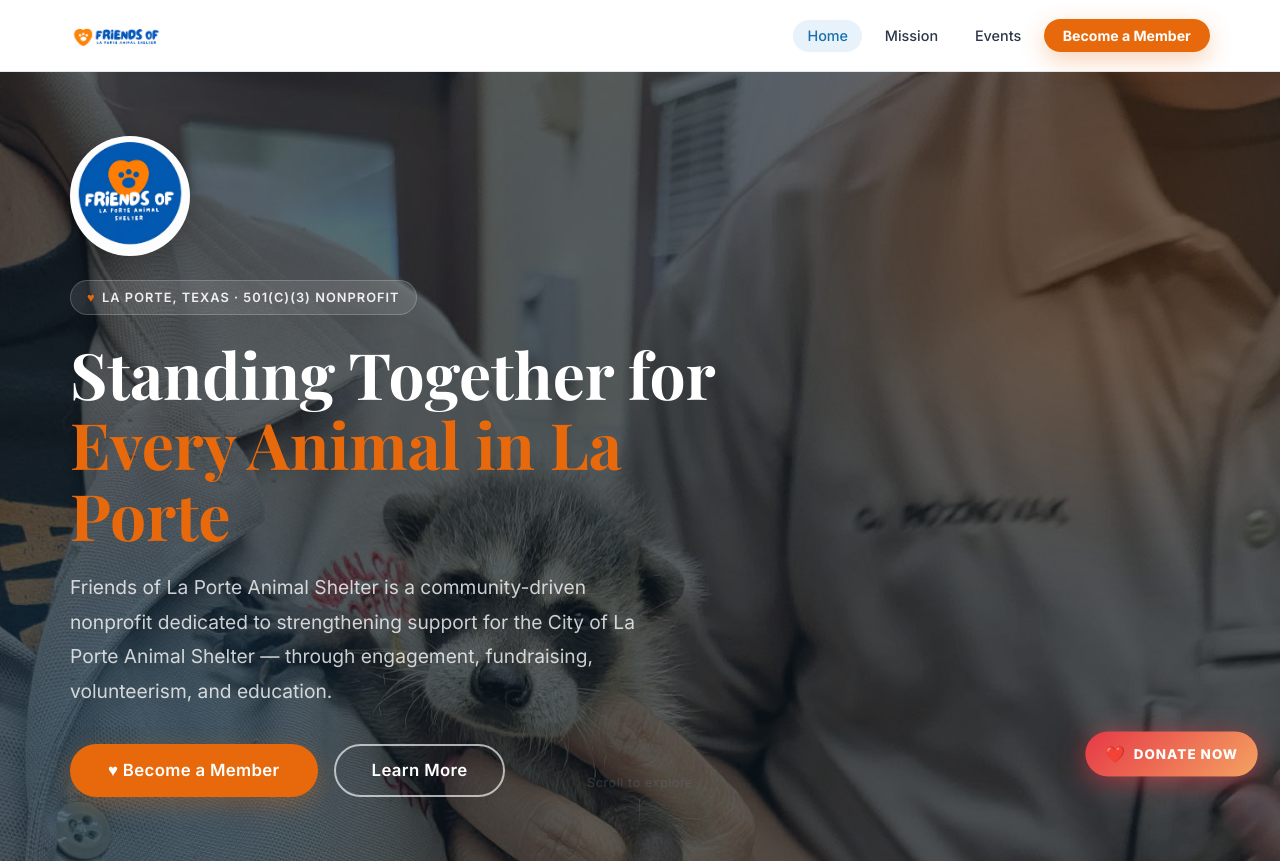
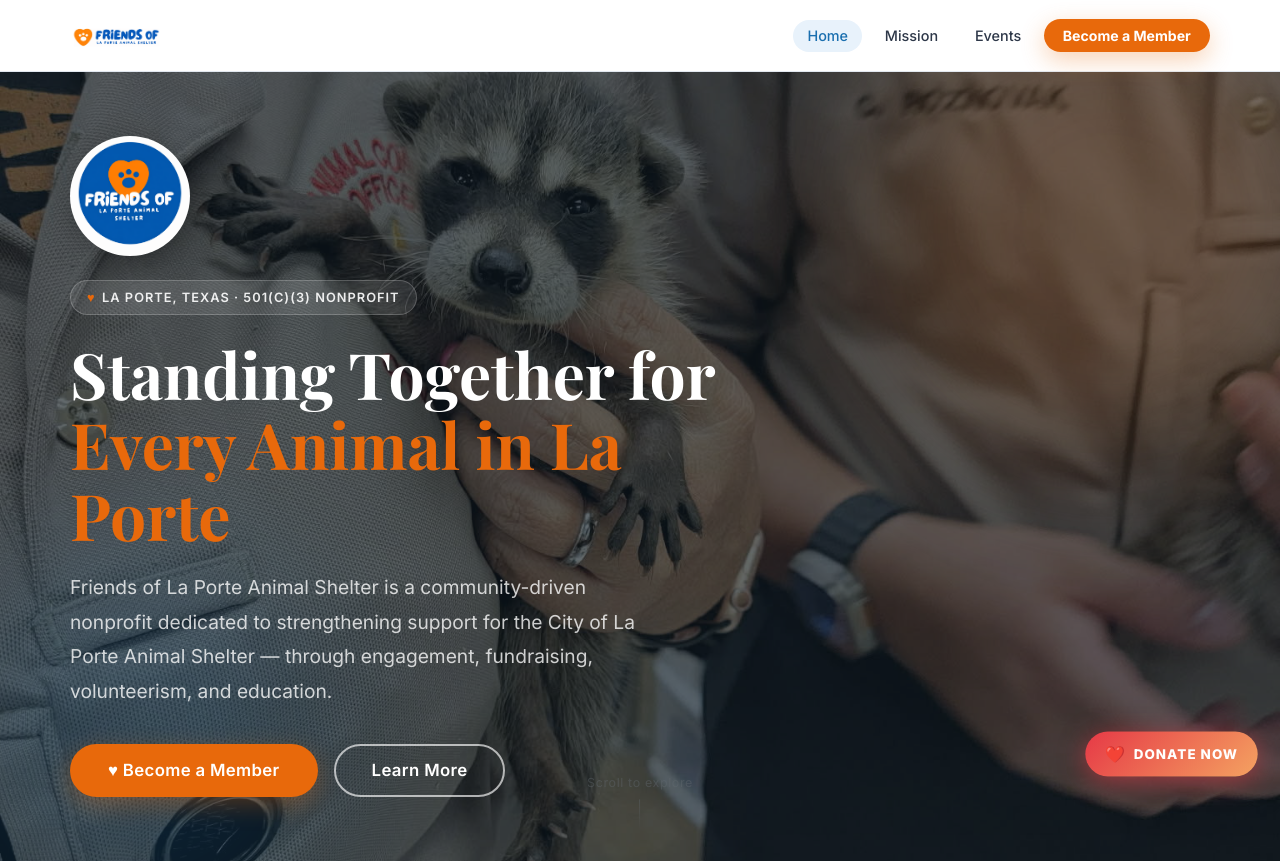
Before and after one commit to TheSocialHiveTx/friendsoflaporte.com, a website: page home/index.html in a window 1280 px wide. Shown: the top 861 px of the page. Drawn offline with nearby package versions, Linux system fonts and the light colour scheme.

Commit message:
fix: reset hero image to center position to match user screenshot

```diff
--- a/assets/css/styles.css
+++ b/assets/css/styles.css
@@ -380,7 +380,7 @@
   width: 100%;
   height: 100%;
   object-fit: cover;
-  object-position: 70% 5%; /* Aligns top-right of the image to be fully visible */
+  object-position: center; /* Centered exactly as in the provided screenshot */
   z-index: 0;
 }
 .hero-bg-overlay {
```
